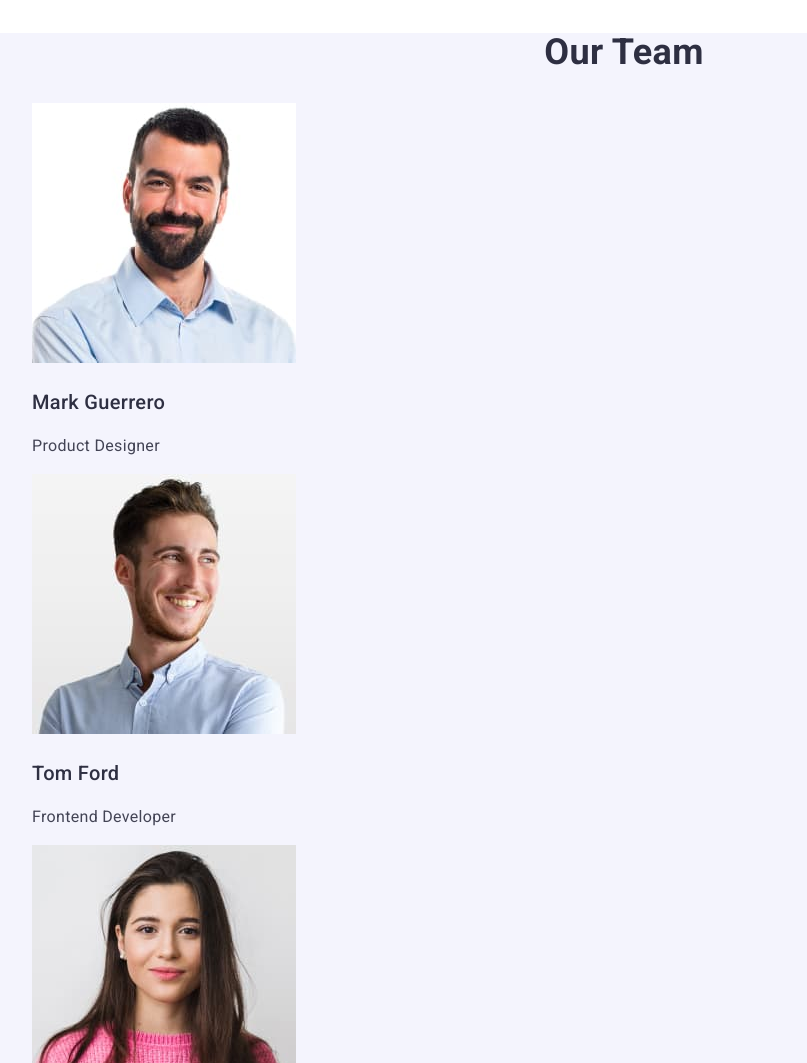
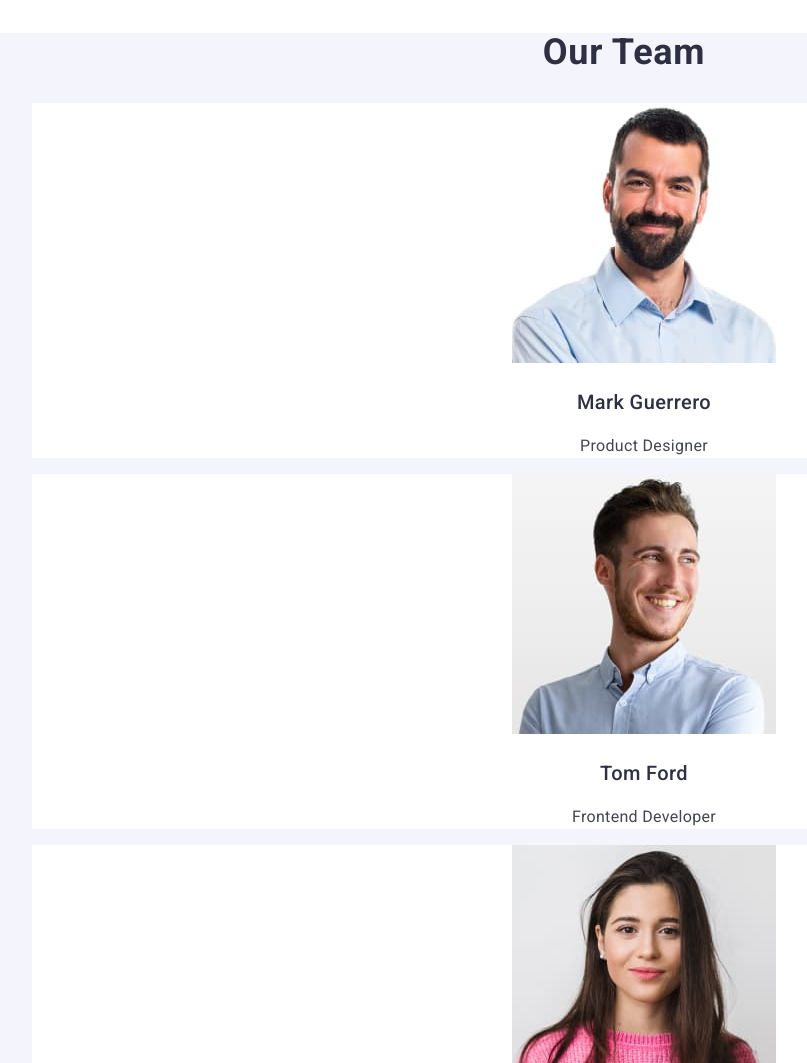
Before and after one commit to Domysaty/goit-markup-hw-02, a plain HTML site: page index.html in a window 1280 px wide. Shown: the part 1737-2800 px from the top of the page, without its empty margins (16-823 px from the left). Drawn offline with Linux system fonts and the light colour scheme.

Commit message:
fixed the mistakes

```diff
--- a/css/style.css
+++ b/css/style.css
@@ -48,6 +48,7 @@ body {
   font-size: 18px;
   line-height: 1.33;
   letter-spacing: 0.03em;
+  text-transform: uppercase;
 }
 .logo-primary-clr {
   color: var(--primary-brand-color);
@@ -60,10 +61,10 @@ body {
 .primary-title {
   color: var(--dark-heads-color);
   font-family: var(--primary-font);
-  font-weight: 700;
   font-size: 36px;
   line-height: 1.11;
   text-align: center;
+  letter-spacing: 0.02em;
   text-transform: capitalize;
 }
 
@@ -73,6 +74,7 @@ body {
   font-weight: 500;
   font-size: 20px;
   line-height: 1.2;
+  letter-spacing: 0.02em;
 }
 
 .background {
@@ -94,6 +96,11 @@ body {
 .secondary-button:focus {
   background-color: var(--pressed-state-color);
   color: var(--primary-bck-color);
+}
+
+.list-item {
+  background-color: var(--primary-bck-color);
+  text-align: center;
 }
 
 /* Header */
@@ -131,13 +138,15 @@ body {
 .hero-title {
   color: var(--primary-bck-color);
   font-family: var(--primary-font);
-  font-weight: 700;
   font-size: 56px;
   line-height: 1.07;
+  text-align: center;
+  letter-spacing: 0.02em;
 }
 
 .hero-button {
   background-color: var(--primary-brand-color);
+  color: var(--primary-bck-color);
   font-family: var(--primary-font);
   font-weight: 500;
   font-size: 16px;
--- a/index.html
+++ b/index.html
@@ -123,7 +123,7 @@
       <section class="background">
         <h2 class="primary-title">Our Team</h2>
         <ul class="list">
-          <li>
+          <li class="list-item">
             <img
               src="./images/mark-guerrero.jpg"
               alt="Mark Guerrero"
@@ -133,7 +133,7 @@
             <h3 class="secondary-title">Mark Guerrero</h3>
             <p>Product Designer</p>
           </li>
-          <li>
+          <li class="list-item">
             <img
               src="./images/tom-ford.jpg"
               alt="Tom Ford"
@@ -143,7 +143,7 @@
             <h3 class="secondary-title">Tom Ford</h3>
             <p>Frontend Developer</p>
           </li>
-          <li>
+          <li class="list-item">
             <img
               src="./images/camila-garcia.jpg"
               alt="Camila Garcia"
@@ -153,7 +153,7 @@
             <h3 class="secondary-title">Camila Garcia</h3>
             <p>Marketing</p>
           </li>
-          <li>
+          <li class="list-item">
             <img
               src="./images/daniel-wilson.jpg"
               alt="Daniel Wilson"
```
